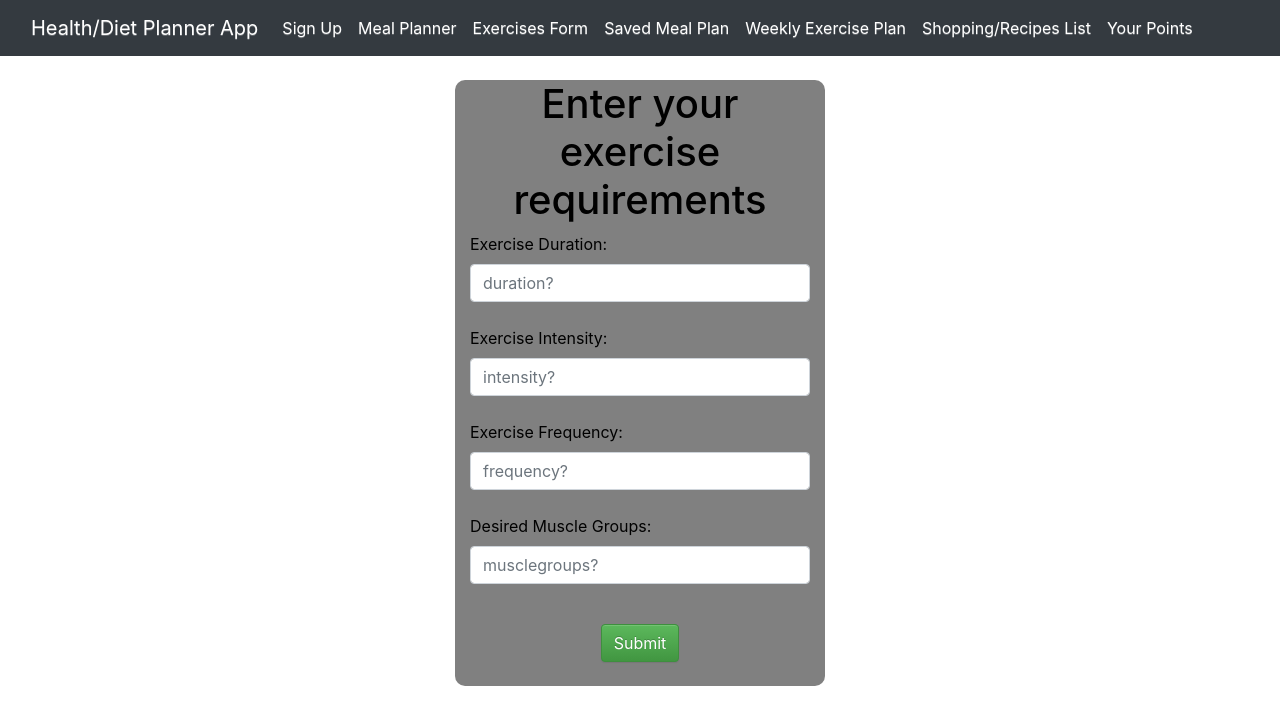
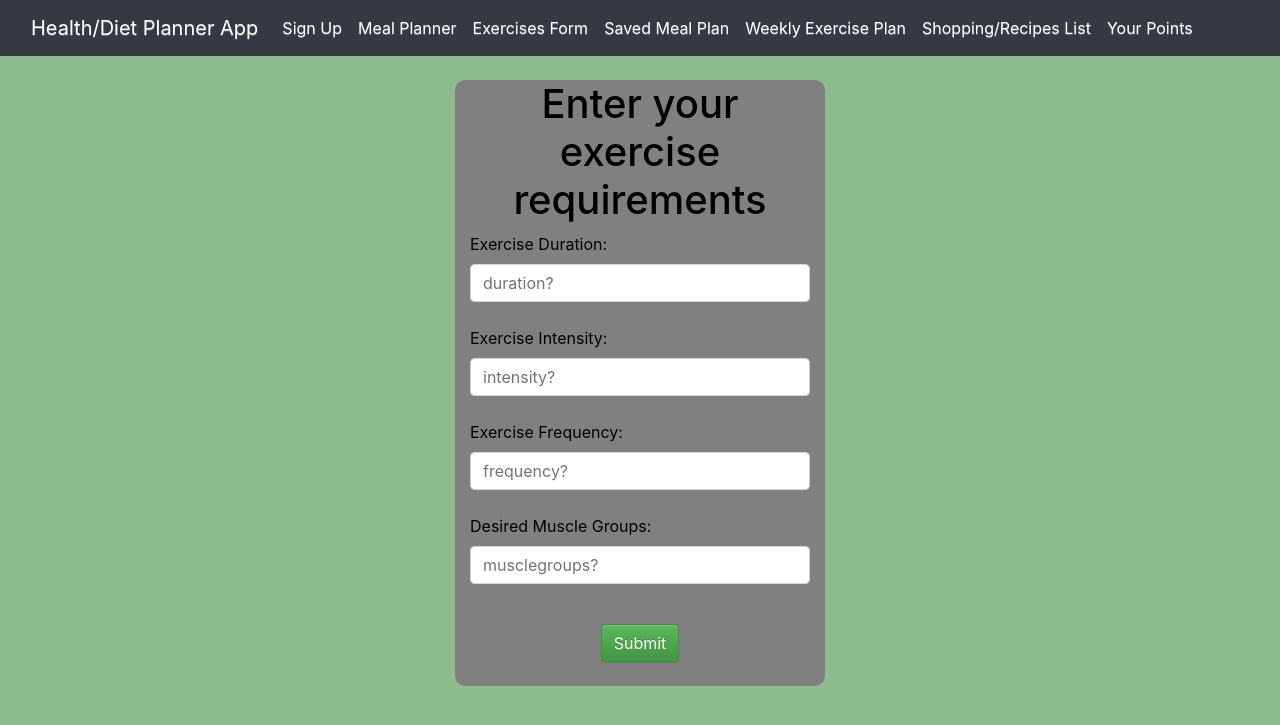
Before and after one commit to NativeVex/design_project, a Flask app: page /exercises/ in a window 1280 px wide. Shown: the top 725 px of the page. Run offline with Flask 2, Linux system fonts and the light colour scheme; some libraries are stand-ins or nearby versions.

Commit message:
Update exercises.html

```diff
--- a/src/webapp/templates/exercises.html
+++ b/src/webapp/templates/exercises.html
@@ -10,7 +10,7 @@
 
   </head>
   <style>
-    body { background-image: url("/static/sports1.jpg");background-size:cover;background-repeat:no-repeat }
+    body { background-color:darkseagreen; }
 
   </style>
   <body>
```
